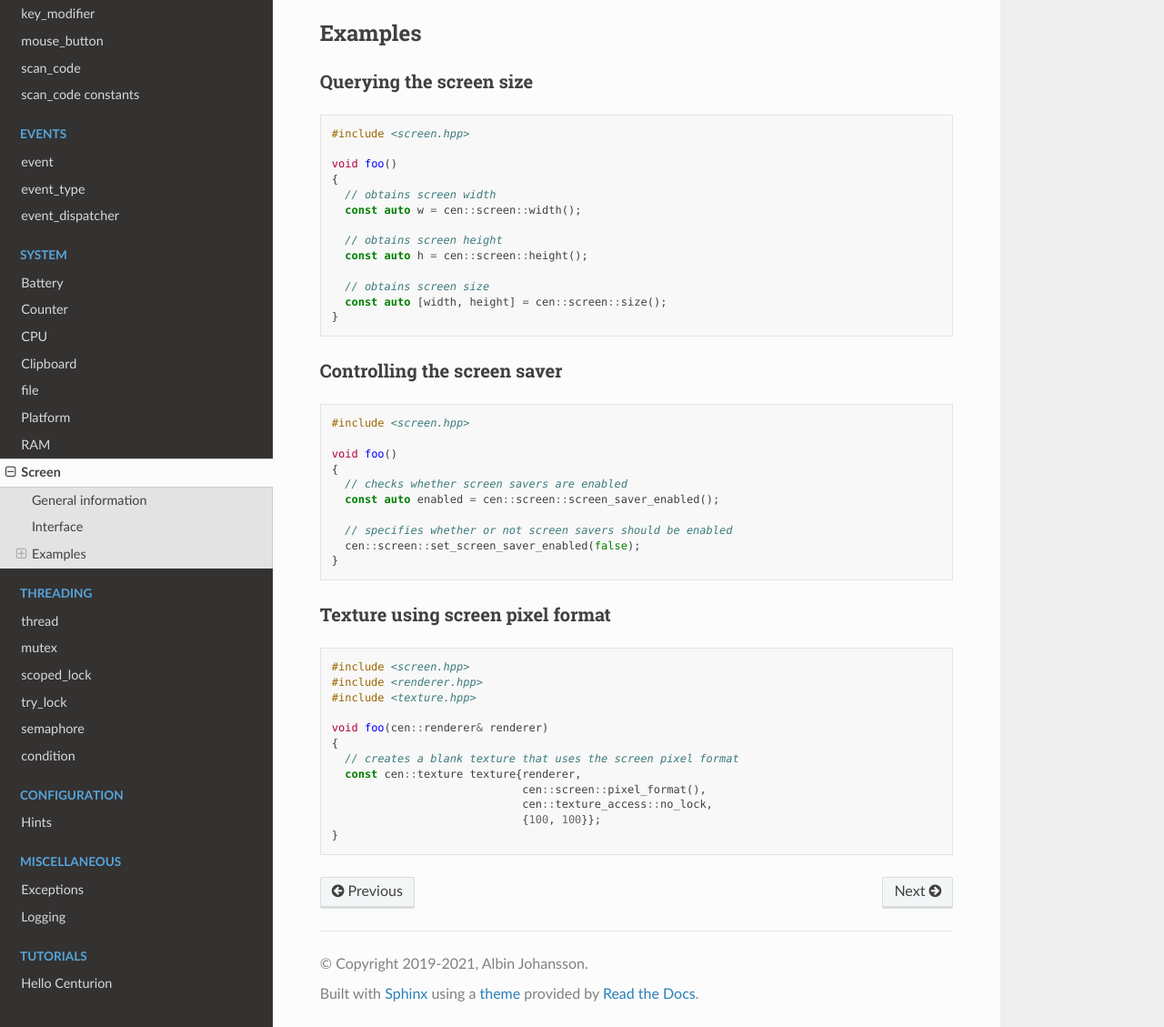
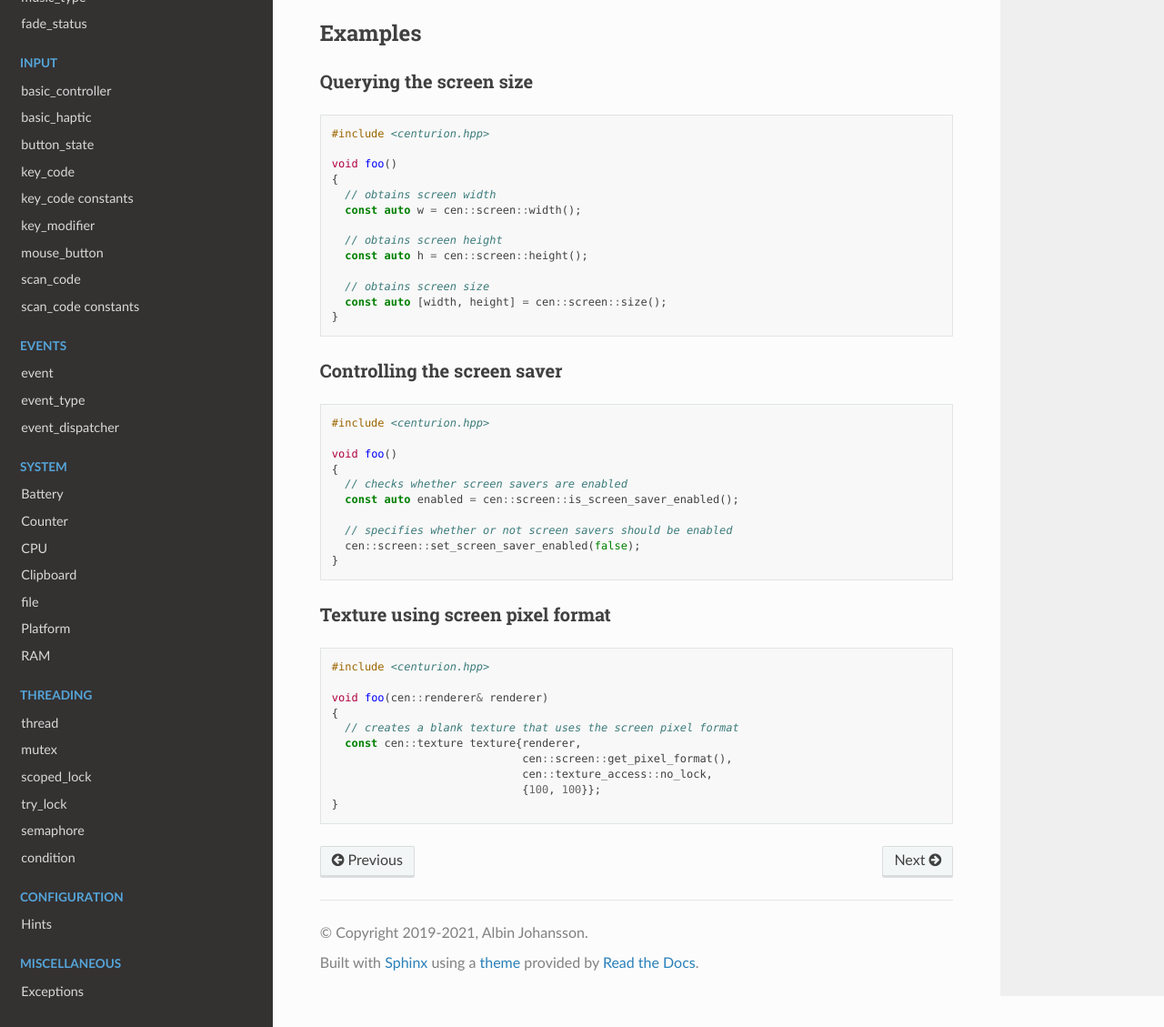
Before and after one commit to albin-johansson/centurion, a Sphinx documentation site: the page built from docs/pages/api/graphics/screen.rst, in a window 1280 px wide and 1400 px high, scrolled down 302 px, cut to the strip 271-1400 px from the top of the window. Shown: the whole strip at 91% size. Built offline with Sphinx 7.4.7 and the Read the Docs theme 2.0.0, drawn with Linux system fonts in a browser that asks for light colours; pages that are not in the unit, such as notebooks, are missing from menus; some of the changed text lies outside the part shown.

Commit message:
Overhaul screen API

```diff
--- a/docs/index.rst
+++ b/docs/index.rst
@@ -87,7 +88,6 @@ Welcome to Centurion's documentation!
    pages/api/system/file
    pages/api/system/platform
    pages/api/system/ram
-   pages/api/system/screen
 
 .. toctree::
    :maxdepth: 1
--- a/docs/pages/api/system/screen.rst
+++ b/docs/pages/api/graphics/screen.rst
@@ -29,7 +29,7 @@ Querying the screen size
 
 .. code-block:: C++
 
-  #include <screen.hpp>
+  #include <centurion.hpp>
 
   void foo()
   {
@@ -48,12 +48,12 @@ Controlling the screen saver
 
 .. code-block:: C++
 
-  #include <screen.hpp>
+  #include <centurion.hpp>
 
   void foo()
   {
     // checks whether screen savers are enabled
-    const auto enabled = cen::screen::screen_saver_enabled();
+    const auto enabled = cen::screen::is_screen_saver_enabled();
 
     // specifies whether or not screen savers should be enabled
     cen::screen::set_screen_saver_enabled(false);
@@ -64,15 +64,13 @@ Texture using screen pixel format
 
 .. code-block:: C++
 
-  #include <screen.hpp>
-  #include <renderer.hpp>
-  #include <texture.hpp>
+  #include <centurion.hpp>
 
   void foo(cen::renderer& renderer)
   {
     // creates a blank texture that uses the screen pixel format
     const cen::texture texture{renderer,
-                               cen::screen::pixel_format(),
+                               cen::screen::get_pixel_format(),
                                cen::texture_access::no_lock,
                                {100, 100}};
   }
```
Also changed, not shown: other parts of docs/index.rst (+2 -1 lines), 2 other files.
